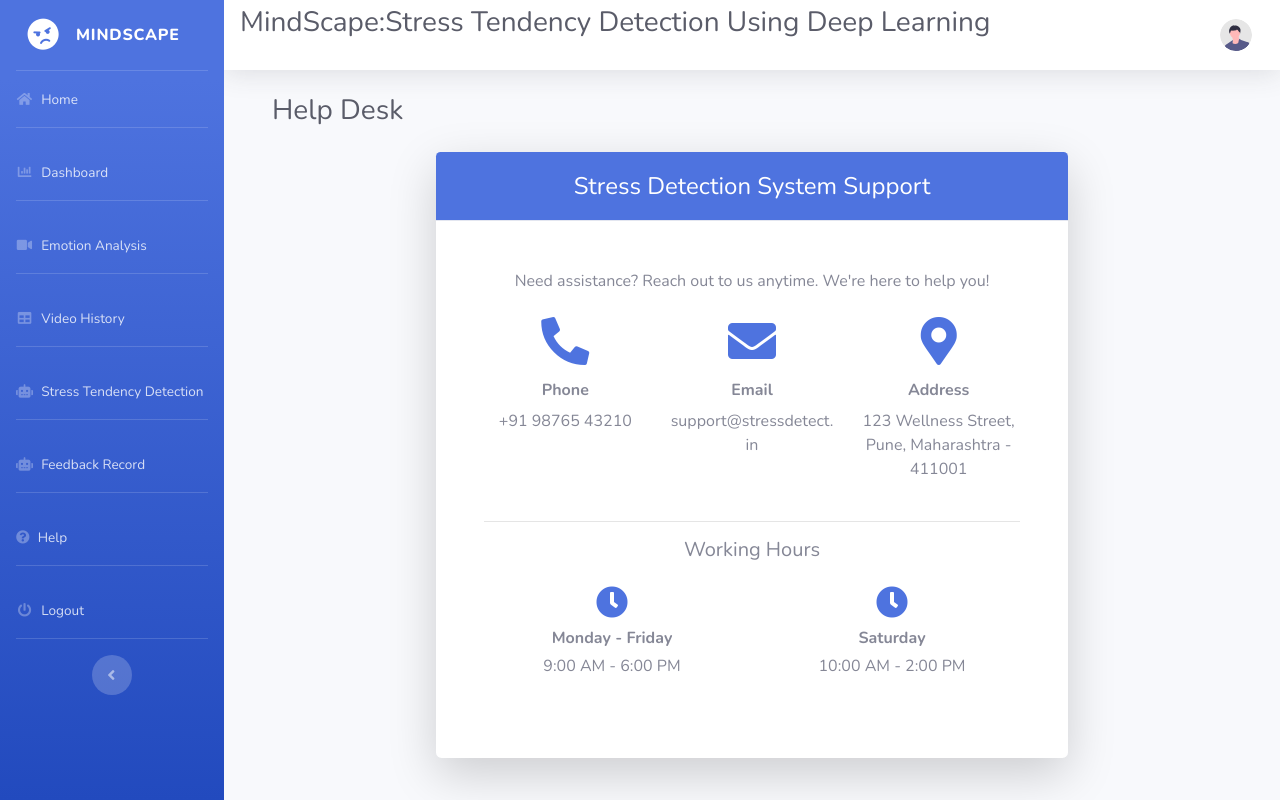
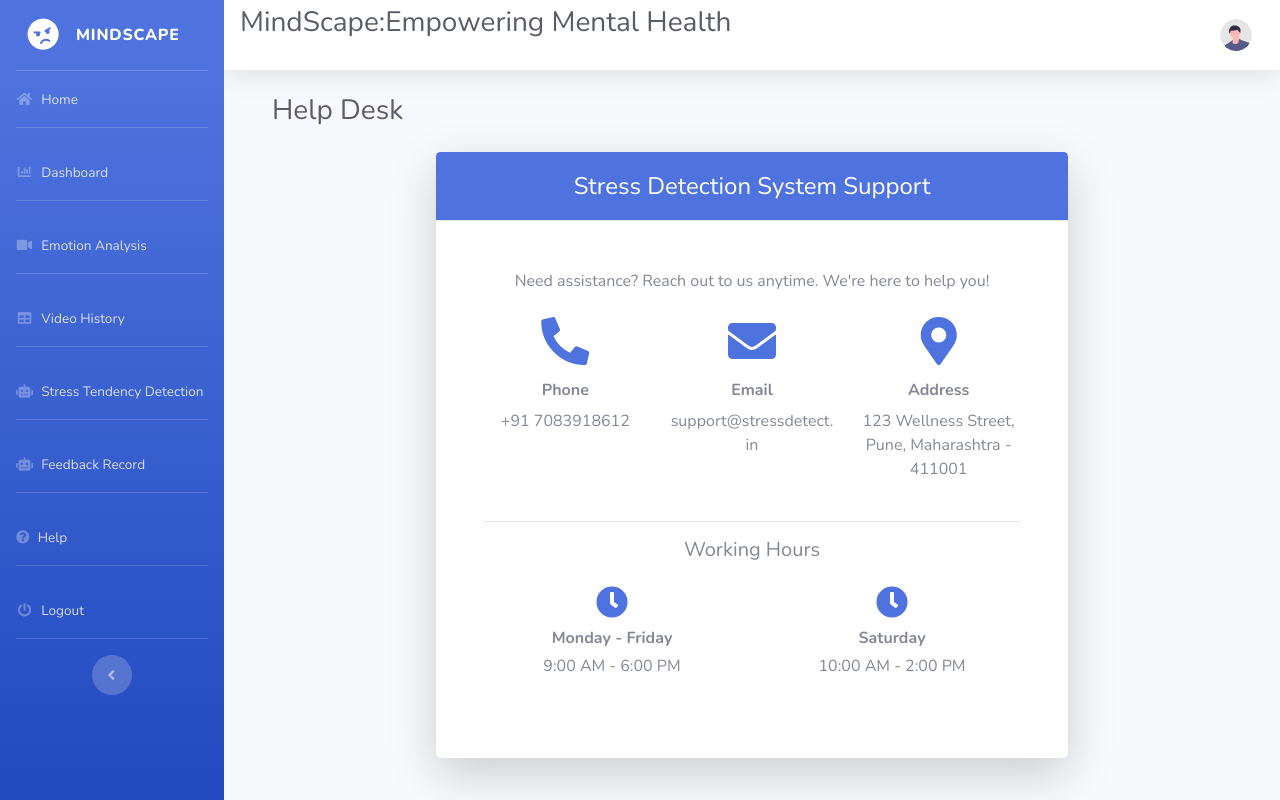
Before and after one commit to pratikzambare76/Stress-Detection, a Flask app: page /help in a window 1280 px wide. Run offline with Flask 2, Linux system fonts and the light colour scheme; some libraries are stand-ins or nearby versions.

Commit message:
updated templates and added stress.py file

```diff
--- a/main.py
+++ b/main.py
@@ -1,4 +1,3 @@
-# import the necessary packages
 from flask import Flask, render_template, redirect, url_for, request,session,Response
 from werkzeug.utils import secure_filename
 from supportFile import *
@@ -13,7 +12,7 @@ import sqlite3
 from datetime import datetime
 from autocorrect import Speller
 import json
-from suicide import *
+from stress import *
 
 interest=''
 problem=''
@@ -199,23 +198,48 @@ def bot():
 
 @app.route("/get")
 def get_bot_response():
-    global count,userResponse
+    import random
+    global count, userResponse
 
     user_response = spell(request.args.get('msg'))
-    user_response=user_response.lower()
+    user_response = user_response.lower()
     userResponse.append(user_response)
-    botResponse = questions[count]
-    count = count + 1
-    if(count > 19):
-        tendency = analyze_responses(userResponse)
-        video_url = '<a href="https://www.youtube.com/watch?v=5YoTP_fO4FI" target="_blank">click here to watch helpful video</a>'
 
-        if(tendency != 'Low Risk'):
-            botResponse = f'Stress Tendency: {tendency} - {video_url}'
+    if count < len(questions):
+        botResponse = questions[count]
+        count += 1
+    else:
+        # Custom risk analysis logic
+        yes_count = sum(1 for resp in userResponse if 'yes' in resp.lower())
+
+        if yes_count >= 6:
+            tendency = 'High Risk'
+        elif yes_count >= 1:
+            tendency = 'Moderate Risk'
         else:
-            botResponse = '<div class="text-success"> No Risk </div>'
+            tendency = 'Low Risk'
+
+        # Random helpful links
+        resource_links = [
+            '<a href="https://www.youtube.com/watch?v=5YoTP_fO4FI" target="_blank">Watch calming video</a>',
+            '<a href="https://youtu.be/191v_vwDNXU?si=WWPM3cpwF95BpN37" target="_blank">Stress relief video</a>',
+            '<a href="https://youtu.be/76zB_KEGomY?si=kbP-Nv_qZv2sSakM" target="_blank">Meditation guidance</a>',
+            '<a href="https://www.nomoreifsorbuts.com/my-stress-story/" target="_blank">Read a stress recovery story</a>'
+        ]
+        selected_link = random.choice(resource_links)
+
+        if tendency != 'Low Risk':
+            botResponse = f'<div class="text-warning">Stress Tendency: {tendency}</div> - {selected_link}'
+        else:
+            botResponse = '<div class="text-success">Stress Tendency: Low Risk – You are doing well!</div>'
+
+        # Reset
         count = 0
+        userResponse = []
+
     return botResponse
+
+
 
 @app.route('/feedback', methods=['GET', 'POST'])
 def feedback():
--- a/suicide.py
+++ b/stress.py
@@ -1,6 +1,6 @@
 from textblob import TextBlob
 
-# Define 20 questions
+# Define 22 questions
 questions = [
     "Do you often feel hopeless?",
     "Have you lost interest in things you used to enjoy?",
@@ -12,30 +12,31 @@ questions = [
     "Do you have thoughts of harming yourself?",
     "Do you feel like you're a burden to others?",
     "Do you have trouble making decisions?",
+    "Do you have loan?",
+    "Do you have relationship issue?",
     "Do you feel anxious or on edge frequently?",
     "Do you cry more often than usual?",
     "Do you avoid social situations or people?",
     "Do you feel restless or agitated?",
     "Have you been feeling excessively angry or irritable?",
     "Do you think life is not worth living?",
-    "Have you experienced drastic mood swings?",
     "Do you feel disconnected from reality?",
-    "Do you feel persistent sadness or emptiness?",
     "Do you feel you lack purpose or meaning in life?"
 ]
 
-# Function to analyze response
+from textblob import TextBlob
+
 def analyze_responses(responses):
-    scores = []
-    for response in responses:
-        blob = TextBlob(response)
-        scores.append(blob.sentiment.polarity)  # Sentiment polarity ranges from -1 (negative) to 1 (positive)
-    avg_score = sum(scores) / len(scores)
+    """
+    Analyze yes/no responses and return a stress risk level.
+    """
+    yes_count = sum(1 for response in responses if 'yes' in response.lower())
+    no_count = sum(1 for response in responses if 'no' in response.lower())
 
-    # Determine tendency based on average sentiment score
-    if avg_score < -0.2:  # Threshold for negative sentiment indicating potential suicide tendency
+    # Decision logic
+    if yes_count >= 6:
         return "High Risk"
-    elif -0.2 <= avg_score <= 0.2:
+    elif 3 <= yes_count < 6:
         return "Moderate Risk"
     else:
         return "Low Risk"
--- a/templates/help.html
+++ b/templates/help.html
@@ -25,7 +25,7 @@
                         <div class="col-md-4 text-center">
                             <i class="fas fa-phone-alt fa-3x text-primary mb-3"></i>
                             <h6 class="font-weight-bold">Phone</h6>
-                            <p class="text-muted">+91 98765 43210</p>
+                            <p class="text-muted">+91 7083918612</p>
                         </div>
 
                         <div class="col-md-4 text-center">
--- a/templates/layout.html
+++ b/templates/layout.html
@@ -158,7 +158,7 @@
                     </button>
 
                     <!-- Topbar Title -->
-                    <h1 class="h3 mb-4 text-gray-800">MindScape:Stress Tendency Detection Using Deep Learning</h1>
+                    <h1 class="h3 mb-4 text-gray-800">MindScape:Empowering Mental Health</h1>
 
                     <!-- Topbar Navbar -->
                     <ul class="navbar-nav ml-auto">
```
Also changed, not shown: mydatabase.db.
